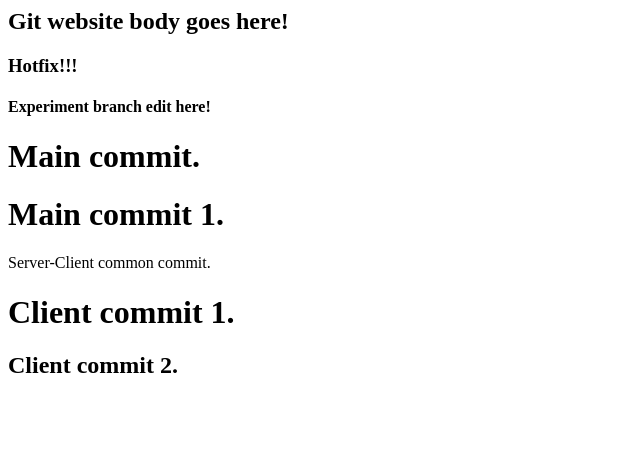
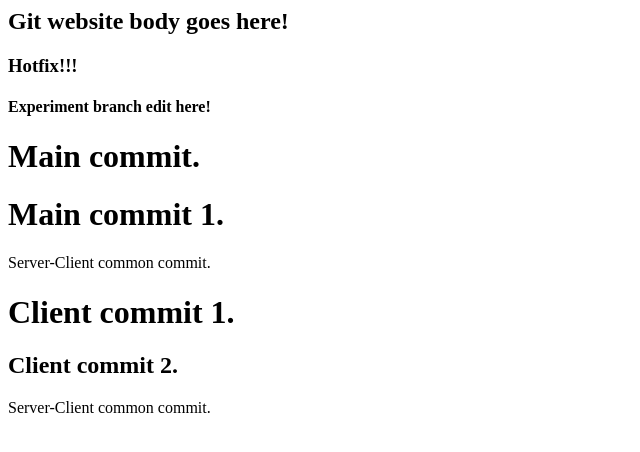
Before and after one commit to sairam-golakoti/springboard-TMLE, a plain HTML site: page index.html in a window 1280 px wide. Shown: the whole page, without its empty margins (0-640 px from the left). Drawn offline with Linux system fonts and the light colour scheme.

Commit message:
Rebase server-main

```diff
--- a/index.html
+++ b/index.html
@@ -19,5 +19,6 @@
 			<h2>Client commit 2.</h2>
 		</div>
 
+		<p>Server-Client common commit.</p>
 	</body>
 </html>
```
